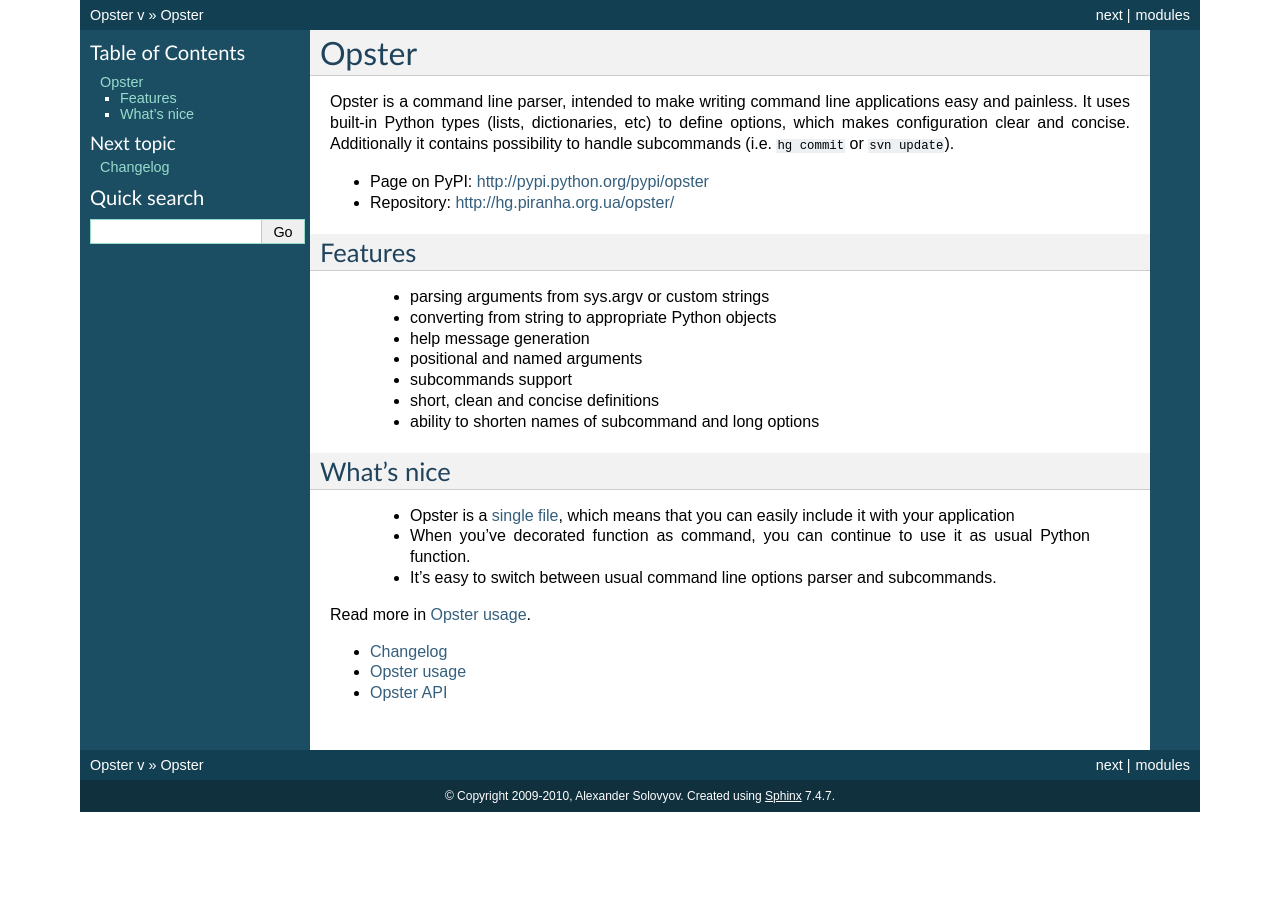
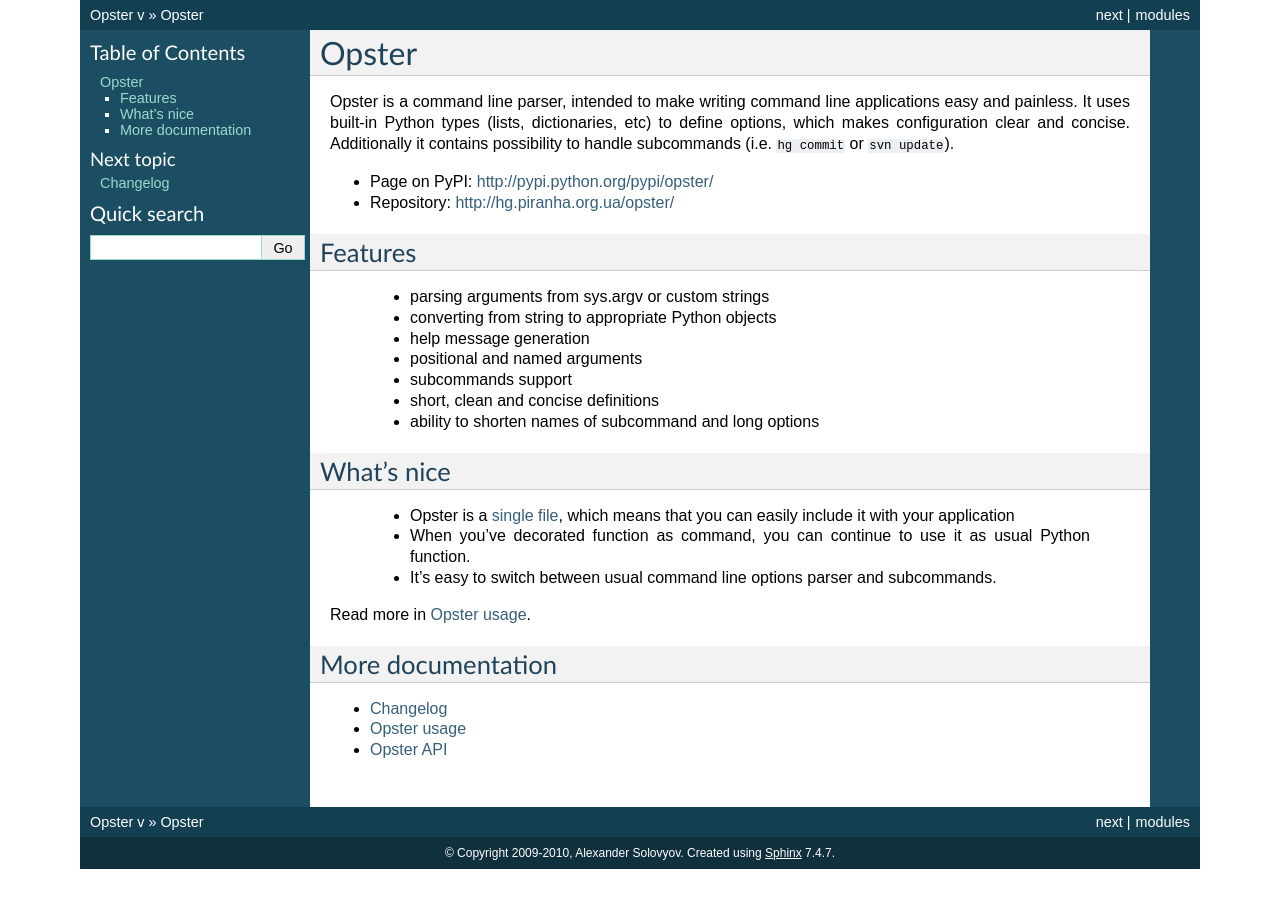
Before and after one commit to piranha/opster, a Sphinx documentation site: the page built from docs/index.rst, in a window 1280 px wide. Built offline with Sphinx 7.4.7, drawn with Linux system fonts in a browser that asks for light colours; the version number could not be read and is left out.

```diff
--- a/docs/index.rst
+++ b/docs/index.rst
@@ -8,7 +8,7 @@ dictionaries, etc) to define options, which makes configuration clear and
 concise. Additionally it contains possibility to handle subcommands (i.e.
 ``hg commit`` or ``svn update``).
 
-* Page on PyPI: http://pypi.python.org/pypi/opster
+* Page on PyPI: http://pypi.python.org/pypi/opster/
 * Repository: http://hg.piranha.org.ua/opster/
 
 Features
@@ -34,6 +34,9 @@ What's nice
 
 Read more in :doc:`overview`.
 
+More documentation
+------------------
+
 .. toctree::
    :maxdepth: 1
 
```
Also changed, not shown: 1 other file.
